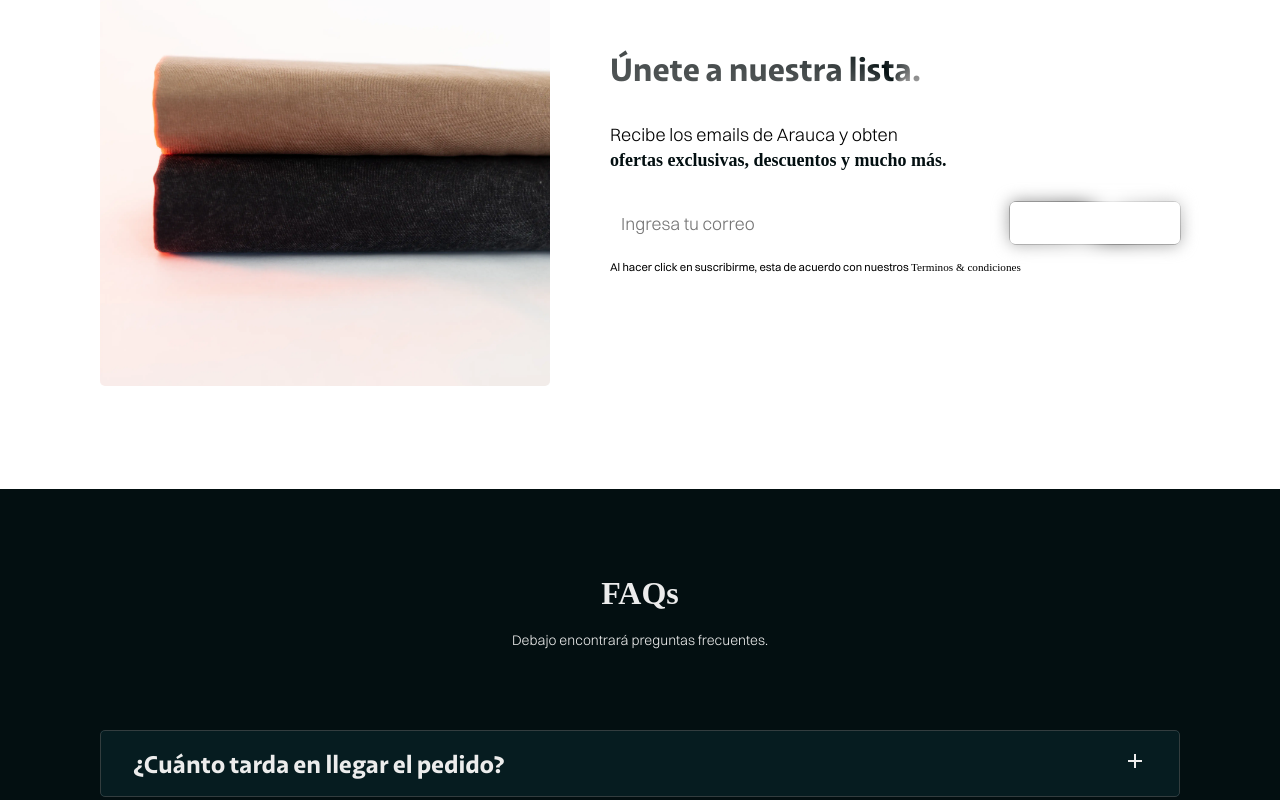
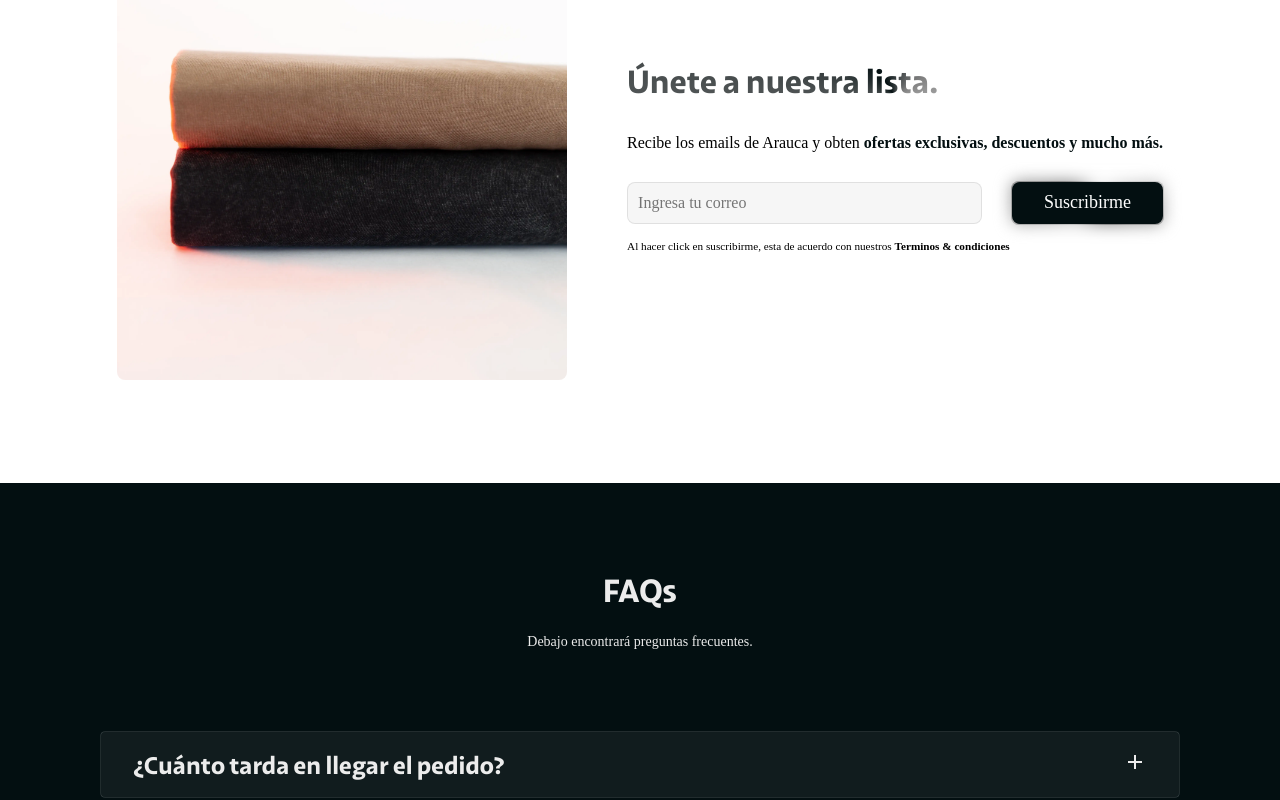
Before and after one commit to BrianZenhom/arauca, a React (Vite) app: page / in a window 1280 px wide. Shown: the part 1520-2320 px from the top of the page. Built offline with nearby package versions, Linux system fonts and the light colour scheme.

Commit message:
Fix news letter fonts

```diff
--- a/src/pages/Home/sections/faqs/faqs.css
+++ b/src/pages/Home/sections/faqs/faqs.css
@@ -17,13 +17,13 @@
 }
 
 .title h2 {
-  font-family: SwitzerBold;
+  font-family: PleinBold;
   margin-bottom: 1rem;
   text-align: center;
 }
 
 .title span {
-  font-family: SwitzerLight;
+  font-family: Onest;
 }
 
 .faqs_preguntas-content {
@@ -51,12 +51,12 @@
   align-items: center;
   cursor: pointer;
   padding: 1rem 2rem;
-  background: #0e363f57;
+  background: #ffffff0e;
   transition: all 0.3s ease;
 }
 
 .accordioncontent {
-  background: #252525c4;
+  background: #ffffff09;
   max-height: 0;
   overflow: hidden;
   padding: 0px 2rem;
@@ -76,13 +76,13 @@
   flex-direction: column;
   justify-content: center;
   margin-bottom: 20px;
-  border: 1px solid rgba(255, 255, 255, 0.192);
+  border: 1px solid rgba(255, 255, 255, 0.123);
   border-radius: 5px;
-  transition: all 0.3s ease;
+  transition: all 0.2s ease;
 }
 
 span {
-  font-family: SwitzerLight;
+  font-family: Onest;
 }
 
 .faqs_more {
--- a/src/pages/Home/sections/newsletter/NewsLetter.jsx
+++ b/src/pages/Home/sections/newsletter/NewsLetter.jsx
@@ -1,15 +1,23 @@
-import './newsletter.css';
-import imgtest from '/newsletter.webp';
-import GradientBtnTwo from './../../../../components/gradientBtn2/GradientBtnTwo';
+import './newsletter.css'
+import imgtest from '/newsletter.webp'
+import GradientBtnTwo from './../../../../components/gradientBtn2/GradientBtnTwo'
 
 export default function NewsLetter() {
+  const handleSubmit = event => {
+    event.preventDefault()
+
+    const data = new window.FormData(event.target)
+    const email = data.get('email')
+
+    console.log(email)
+  }
   return (
-    <section id='drop' className="newsletter_section">
+    <section id="drop" className="newsletter_section">
       <article className="newsletter_content container">
         <header className="imgnewsletter">
           <img src={imgtest} alt="" />
         </header>
-        <form>
+        <form onSubmit={handleSubmit}>
           <div className="newsletter_form-title">
             <h2>Únete a nuestra lista.</h2>
             <span>
@@ -18,8 +26,12 @@ export default function NewsLetter() {
             </span>
 
             <div className="signup">
-              <input type="email" placeholder="Ingresa tu correo" />
-              <GradientBtnTwo text="SUSCRIBIRME" />
+              <input
+                name="email"
+                type="email"
+                placeholder="Ingresa tu correo"
+              />
+              <GradientBtnTwo text="Suscribirme" type="submit" />
             </div>
 
             <label>
@@ -30,5 +42,5 @@ export default function NewsLetter() {
         </form>
       </article>
     </section>
-  );
+  )
 }
--- a/src/pages/Home/sections/newsletter/newsletter.css
+++ b/src/pages/Home/sections/newsletter/newsletter.css
@@ -2,6 +2,7 @@
   min-height: 70vh;
   z-index: 3;
 }
+
 .newsletter_content {
   display: flex;
   align-items: center;
@@ -11,115 +12,110 @@
   padding-top: 3rem;
   padding-bottom: 3rem;
 }
+
 .imgnewsletter {
   background-color: rgb(255, 255, 255);
-  border-radius: 5px;
+  border-radius: 8px;
   max-width: 450px;
   max-height: 450px;
 }
+
 .imgnewsletter img {
   width: 100%;
-  border-radius: 5px;
+  border-radius: 8px;
 }
+
 .newsletter_form-title {
   display: flex;
   flex-direction: column;
   padding-left: 30px;
 }
+
 .newsletter_form-title input {
   width: 70%;
+  background-color: rgba(0, 0, 0, 0.034);
 }
+
 .newsletter_form-title h2 {
   font-size: clamp(1.5rem, 2vw, 2.2rem);
   padding-bottom: 30px;
-  background: conic-gradient(
-    from var(--gradient-angle),
-    lightgray,
-    gray,
-    var(--primary-color),
-    gray,
-    lightgray
-  );
+  background: conic-gradient(from var(--gradient-angle),
+      lightgray,
+      gray,
+      var(--primary-color),
+      gray,
+      lightgray);
   animation: rotation 15s linear infinite;
   -webkit-background-clip: text;
   background-clip: text;
   -webkit-text-fill-color: transparent;
 }
+
 .newsletter_form-title span {
-  font-size: clamp(14px, 3vw, 1.125rem);
-  font-family: SwitzerLight;
+  font-size: clamp(12px, 3vw, 16px);
+  font-family: Onest;
   text-wrap: balance;
 }
+
 .signup {
   margin-top: 30px;
   display: flex;
   gap: 30px;
   color: white;
 }
-.signup button {
-  padding: 10px 42px;
-  background: none;
+
+.signup input {
+  outline: none;
   border: none;
-  background-color: white;
-  border-radius: 5px;
-  font-family: SwitzerBold;
-  font-size: clamp(1rem, 2vw, 1.1rem);
-  transition: 0.2s ease;
-  cursor: pointer;
-}
-.signup button:hover {
-  background-color: var(--primary-color);
-  color: white;
-}
-.signup input {
-  border: none;
-  padding-left: 10px;
-  border-radius: 5px;
-  font-family: SwitzerLight;
-  font-size: clamp(1rem, 2vw, 1.1rem);
-  border: 1px solid transparent;
-  box-sizing: border-box;
-  min-width: 200px;
+  padding: 0 10px;
+  border-radius: 8px;
+  font-family: Onest;
+  font-size: 16px;
+  border: 1px solid rgba(0, 0, 0, 0.089);
 }
 
 .signup input:focus {
-  border: 1px solid gray;
-  outline: none;
+  border: 1px solid rgba(0, 0, 0, 0.425);
 }
-.signup input:active {
-  border: 1px solid gray;
-}
+
+
 .newsletter_form-title b {
-  font-family: SwitzerBold;
+  font-family: Onest;
   color: var(--primary-color);
 }
+
 .newsletter_form-title label {
   margin-top: 1rem;
-  font-family: SwitzerRegular;
+  font-family: Onest;
   font-size: clamp(0.5rem, 2vw, 0.7rem);
 }
+
 .newsletter_form-title a {
-  font-family: SwitzerBold;
+  font-family: Onest;
+  font-weight: 800;
   color: black;
 }
 
-@media (width <= 768px) {
+@media (width <=768px) {
   .newsletter_content {
     display: flex;
     flex-direction: column;
     padding-top: 7rem;
     padding-bottom: 7rem;
   }
+
   .newsletter_form-title {
     padding-left: 0;
   }
 }
-@media (width <= 428px) {
+
+@media (width <=428px) {
   .signup {
     display: flex;
     flex-direction: column;
     padding-left: 0px;
   }
+
   .signup input {
     width: 100%;
     height: 40px;
```
